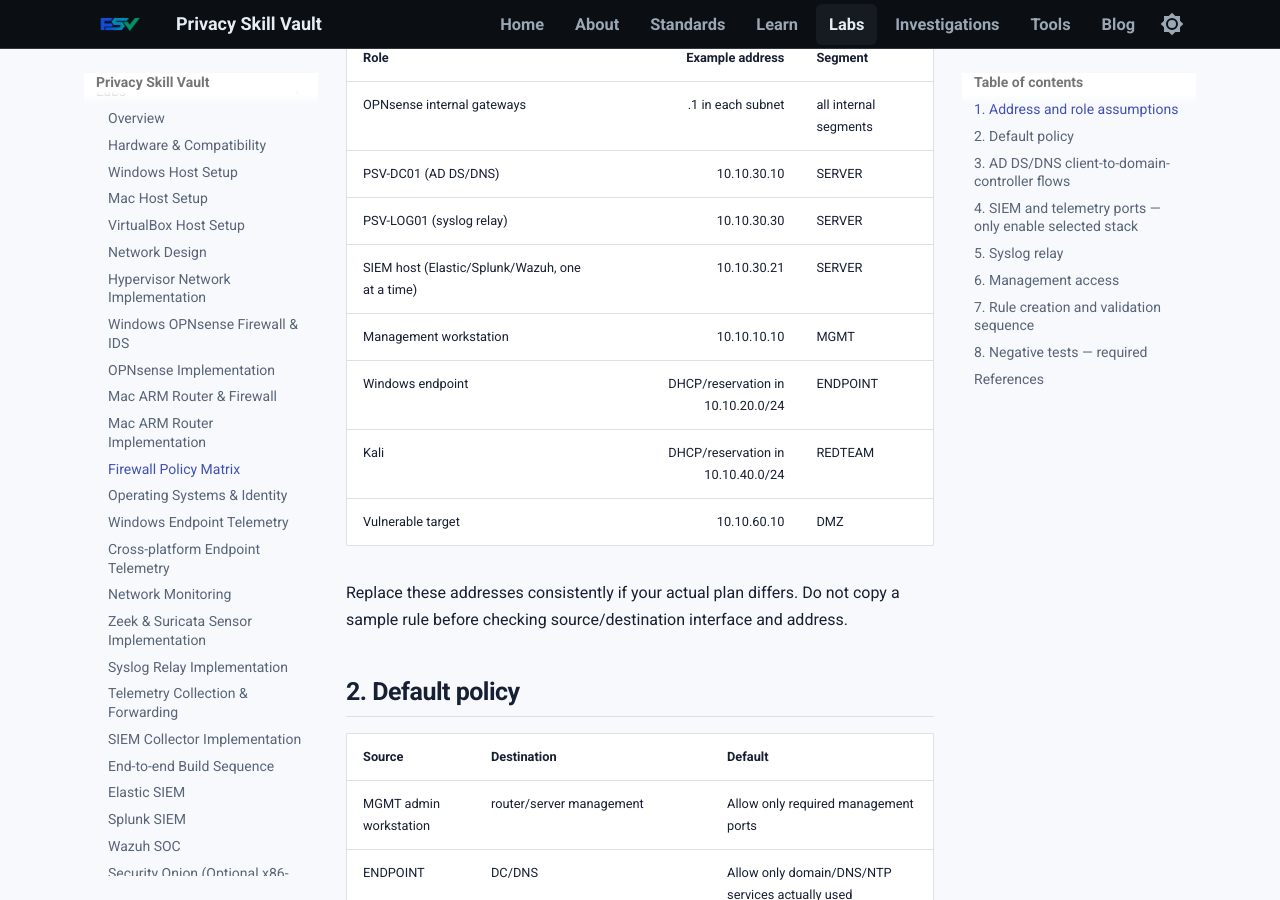
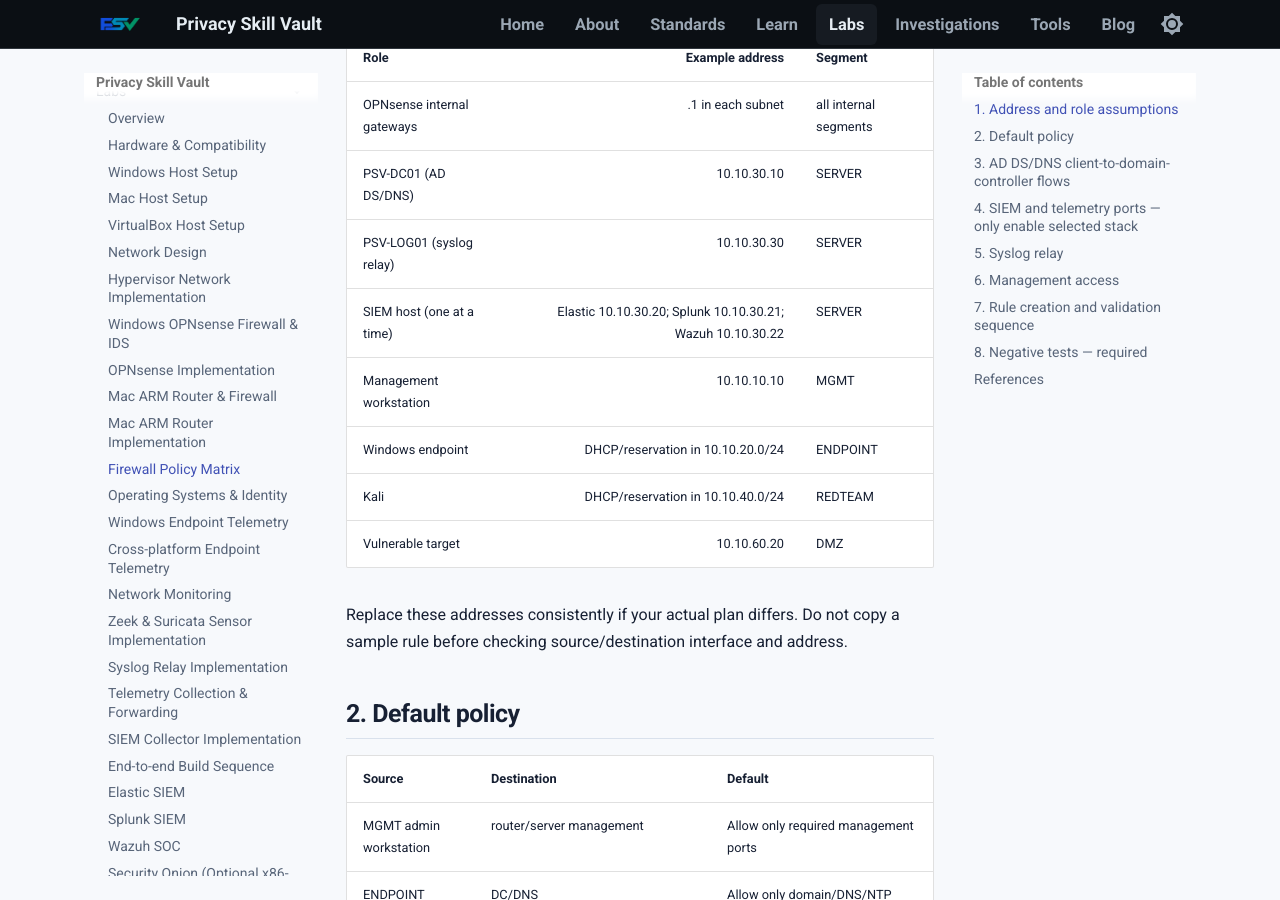
Before and after one commit to PrivacySkillVault/privacyskillvault.github.io, an MkDocs documentation site: the page built from docs/labs/firewall-policy-matrix.md, in a window 1280 px wide and 900 px high, scrolled down 484 px. Built offline with MkDocs 1.6.1 and Material for MkDocs 9.7.7, drawn with Linux system fonts in a browser that asks for light colours.

Commit message:
Align example DMZ target and SIEM host addressing

```diff
--- a/docs/labs/firewall-policy-matrix.md
+++ b/docs/labs/firewall-policy-matrix.md
@@ -11,11 +11,11 @@ This page defines the intended inter-segment policy before writing individual OP
 | OPNsense internal gateways | .1 in each subnet | all internal segments |
 | PSV-DC01 (AD DS/DNS) | 10.10.30.10 | SERVER |
 | PSV-LOG01 (syslog relay) | 10.10.30.30 | SERVER |
-| SIEM host (Elastic/Splunk/Wazuh, one at a time) | 10.10.30.21 | SERVER |
+| SIEM host (one at a time) | Elastic 10.10.30.20; Splunk 10.10.30.21; Wazuh 10.10.30.22 | SERVER |
 | Management workstation | 10.10.10.10 | MGMT |
 | Windows endpoint | DHCP/reservation in 10.10.20.0/24 | ENDPOINT |
 | Kali | DHCP/reservation in 10.10.40.0/24 | REDTEAM |
-| Vulnerable target | 10.10.60.10 | DMZ |
+| Vulnerable target | 10.10.60.20 | DMZ |
 
 Replace these addresses consistently if your actual plan differs. Do not copy a sample rule before checking source/destination interface and address.
 
```
